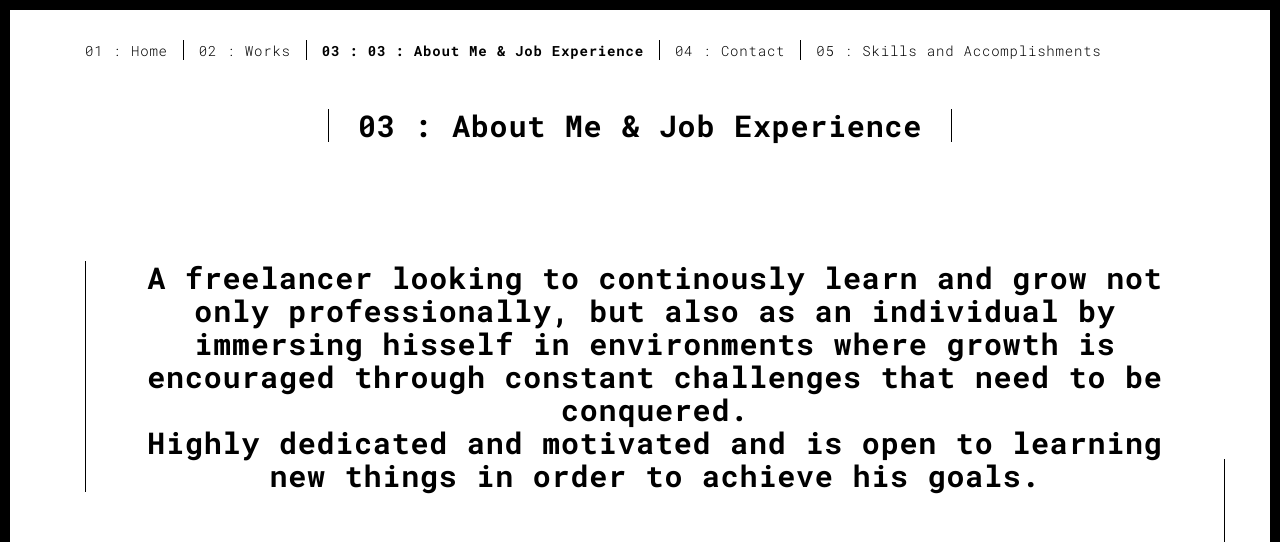
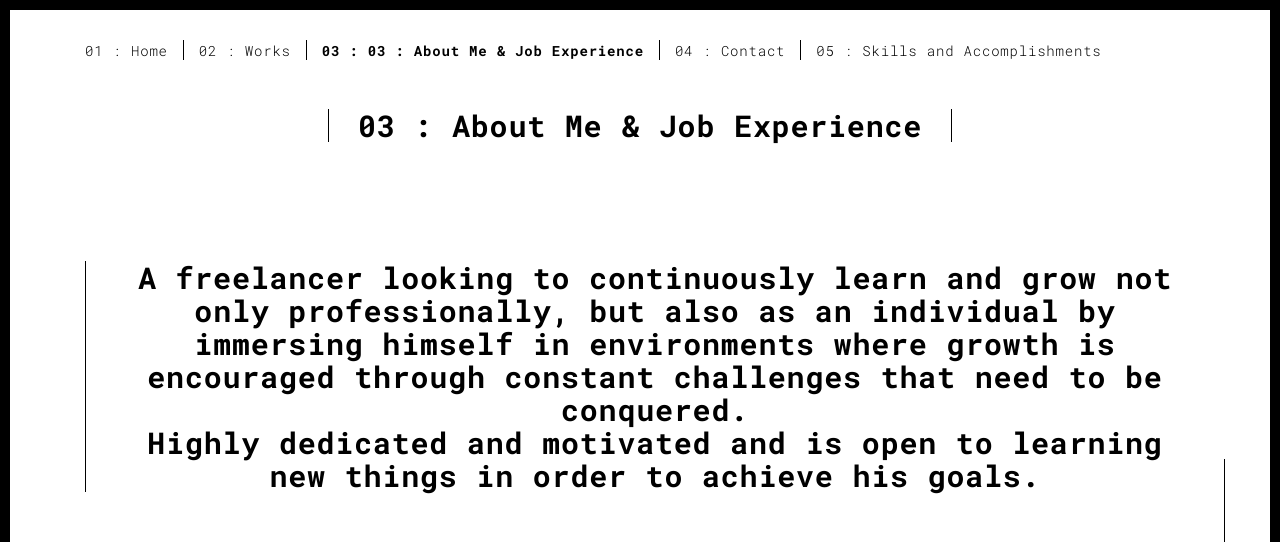
Before and after one commit to Lajatto/Portolio, a plain HTML site: page about.html in a window 1280 px wide. Shown: the top 542 px of the page. Drawn offline with Linux system fonts and the light colour scheme.

Commit message:
Update about.html

```diff
--- a/about.html
+++ b/about.html
@@ -62,7 +62,7 @@
       <div class="row">
         <div class="col-xs-12">
           <div class="section-container-spacer text-center">
-            <h1 class="h2">A freelancer looking to continously learn and grow not only professionally, but also as an individual by immersing hisself in environments where growth is encouraged through constant challenges that need to be conquered.
+            <h1 class="h2">A freelancer looking to continuously learn and grow not only professionally, but also as an individual by immersing himself in environments where growth is encouraged through constant challenges that need to be conquered.
               <br> Highly dedicated and motivated and is open to learning new things in order to achieve his goals.</h1>
 
 
```
